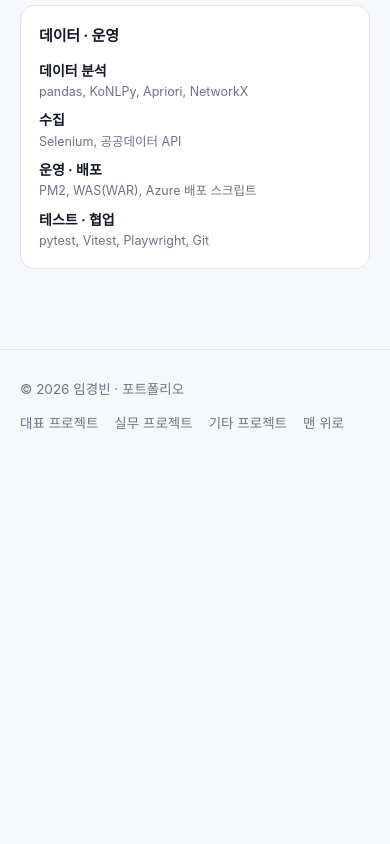
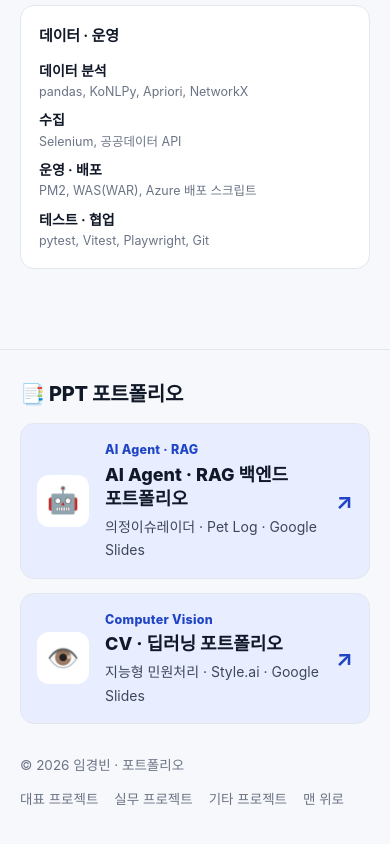
Before and after one commit to fdt15ss/portfolio, a plain HTML site: page index.html in a window 390 px wide. Shown: the part 9377-10221 px from the top of the page. Before the commit the page ends 9852 px from the top, so only its background shows below. Drawn offline with Linux system fonts and the light colour scheme; a web font is replaced by a local one.

Commit message:
feat: 하단 PPT 포트폴리오 섹션 추가 (AI Agent · CV 덱 카드)
- 바닥글에 'PPT 포트폴리오' 섹션을 만들고 Google Slides 덱 2종을 카드로 연결
  - AI Agent · RAG 백엔드 포트폴리오 (의정이슈레이더 · Pet Log)
  - CV · 딥러닝 포트폴리오 (지능형 민원처리 · Style.ai)
- 아이콘 · 태그 · 제목 · 설명을 담은 큰 카드로 키워 눈에 띄게 하고,
  720px 이하에서는 한 줄씩 쌓이도록 반응형 처리

Co-Authored-By: Claude Opus 5.5 <noreply@anthropic.com>

```diff
--- a/index.html
+++ b/index.html
@@ -303,6 +303,22 @@
     footer .wrap { display: flex; flex-wrap: wrap; justify-content: space-between; gap: 12px; }
     footer a:hover { color: var(--text); }
     footer nav { display: flex; gap: 16px; flex-wrap: wrap; }
+    footer .ppt-links { flex-basis: 100%; margin-bottom: 18px; }
+    footer .ppt-links h2 { margin: 0 0 12px; font-size: 20px; font-weight: 800; color: var(--text); letter-spacing: -0.01em; }
+    footer .ppt-grid { display: grid; grid-template-columns: repeat(2, minmax(0, 1fr)); gap: 14px; }
+    footer .ppt-card {
+      display: flex; align-items: center; gap: 16px; padding: 20px 22px; border-radius: 14px;
+      background: var(--accent-soft); border: 1px solid var(--border); color: var(--text);
+      transition: transform .15s, box-shadow .2s, border-color .15s;
+    }
+    footer .ppt-card:hover { color: var(--text); border-color: var(--accent); transform: translateY(-2px); box-shadow: 0 8px 22px rgba(47, 91, 234, .14); }
+    footer .ppt-icon { flex: none; width: 52px; height: 52px; border-radius: 12px; display: grid; place-items: center; background: var(--surface); color: var(--accent-text); font-size: 26px; }
+    footer .ppt-body { flex: 1; min-width: 0; }
+    footer .ppt-tag { display: block; font-size: 12.5px; font-weight: 800; color: var(--accent-text); letter-spacing: .02em; }
+    footer .ppt-title { display: block; margin-top: 2px; font-size: 18px; font-weight: 800; line-height: 1.35; }
+    footer .ppt-desc { display: block; margin-top: 4px; font-size: 14px; color: var(--text-2); }
+    footer .ppt-arrow { flex: none; font-size: 22px; font-weight: 700; color: var(--accent-text); }
+    @media (max-width: 720px) { footer .ppt-grid { grid-template-columns: 1fr; } footer .ppt-card { padding: 16px; } }
   </style>
 </head>
 <body>
@@ -627,6 +643,29 @@
 
   <footer>
     <div class="wrap">
+      <section class="ppt-links" aria-labelledby="pptTitle">
+        <h2 id="pptTitle">📑 PPT 포트폴리오</h2>
+        <div class="ppt-grid">
+          <a class="ppt-card" href="https://docs.google.com/presentation/d/1J8Lz_sS1IFoUtsmR9NRGLWkf-y4CaSMQ/edit?usp=sharing&amp;ouid=110670168050652598032&amp;rtpof=true&amp;sd=true" target="_blank" rel="noopener noreferrer">
+            <span class="ppt-icon" aria-hidden="true">🤖</span>
+            <span class="ppt-body">
+              <span class="ppt-tag">AI Agent · RAG</span>
+              <span class="ppt-title">AI Agent · RAG 백엔드 포트폴리오</span>
+              <span class="ppt-desc">의정이슈레이더 · Pet Log · Google Slides</span>
+            </span>
+            <span class="ppt-arrow" aria-hidden="true">↗</span>
+          </a>
+          <a class="ppt-card" href="https://docs.google.com/presentation/d/1evpVEr_Ompfn4nXNwSUUepG-mSVdSA_x/edit?usp=drive_link&amp;ouid=110670168050652598032&amp;rtpof=true&amp;sd=true" target="_blank" rel="noopener noreferrer">
+            <span class="ppt-icon" aria-hidden="true">👁️</span>
+            <span class="ppt-body">
+              <span class="ppt-tag">Computer Vision</span>
+              <span class="ppt-title">CV · 딥러닝 포트폴리오</span>
+              <span class="ppt-desc">지능형 민원처리 · Style.ai · Google Slides</span>
+            </span>
+            <span class="ppt-arrow" aria-hidden="true">↗</span>
+          </a>
+        </div>
+      </section>
       <span>© 2026 임경빈 · 포트폴리오</span>
       <nav aria-label="바닥글">
         <a href="#featured">대표 프로젝트</a>
```
